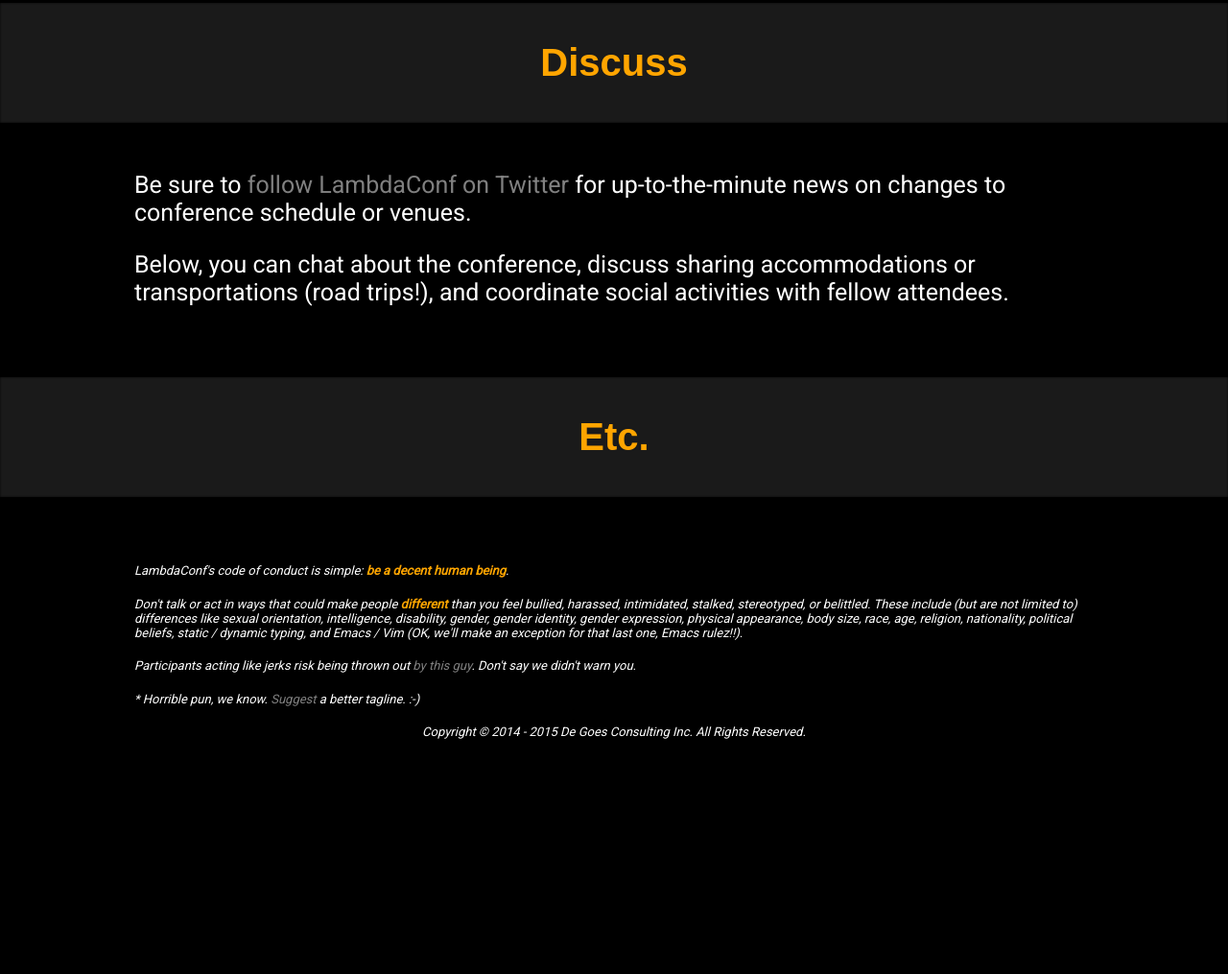
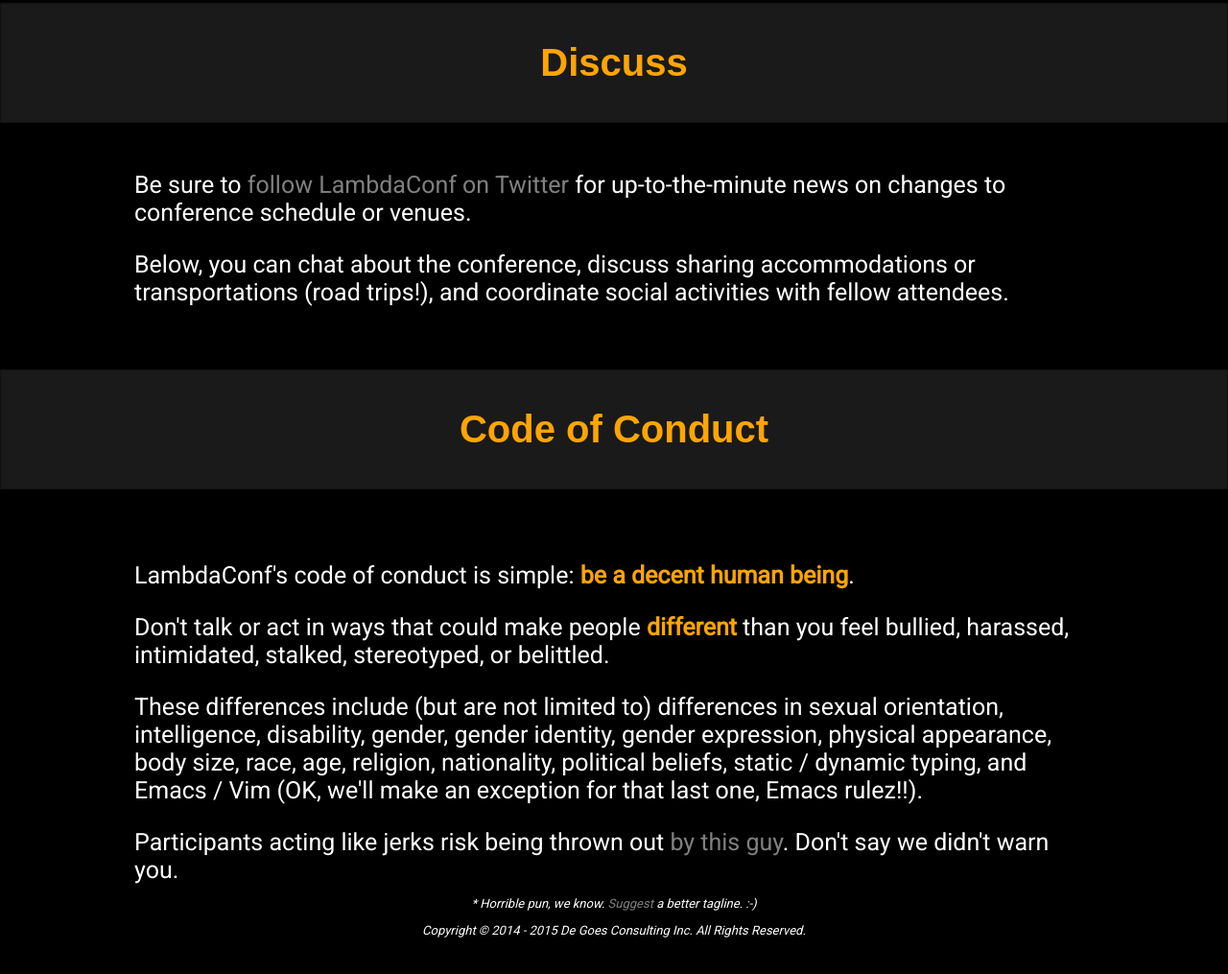
Before and after one commit to degoes-consulting/degoes-consulting.github.io, a plain HTML site: page lambdaconf-2015/index.html in a window 1280 px wide. Shown: the part 8770-9785 px from the top of the page at 96% size. Before the commit the page ends 9590 px from the top, so only its background shows below. Drawn offline with nearby package versions, Linux system fonts and the light colour scheme; a script that the page names is missing; a web font is replaced by a local one.

Commit message:
add proper coc section instead of as a footnote

```diff
--- a/lambdaconf-2015/index.html
+++ b/lambdaconf-2015/index.html
@@ -275,14 +275,14 @@
         padding-bottom: 1.5em;
       }
       #social div#disqus_thread {
-        padding-top: 1.5em;
+        padding-top: 1em;
       }
       #content #etc p {
-        padding-top: 1.5em;
+        padding-top: 1em;
+      }
+      #content p.legal {
         font-size: 13px;
         font-style: italic;
-      }
-      #content #etc p#legal {
         text-align: center;
       }
     </style>
@@ -600,21 +600,24 @@
           </div>
         </div>
         <div id="etc">
-          <h1 id="etc-h1">Etc.</h1>
+          <h1 id="etc-h1">Code of Conduct</h1>
           <div class="inner">
             <p>
               LambdaConf's code of conduct is simple: <strong>be a decent human being</strong>.
             </p>
             <p>
-              Don't talk or act in ways that could make people <strong>different</strong> than you feel bullied, harassed, intimidated, stalked, stereotyped, or belittled. These include (but are not limited to) differences like sexual orientation, intelligence, disability, gender, gender identity, gender expression, physical appearance, body size, race, age, religion, nationality, political beliefs, static / dynamic typing, and Emacs / Vim (OK, we'll make an exception for that last one, Emacs rulez!!).
+              Don't talk or act in ways that could make people <strong>different</strong> than you feel bullied, harassed, intimidated, stalked, stereotyped, or belittled.
+            </p>
+            <p>
+              These differences include (but are not limited to) differences in sexual orientation, intelligence, disability, gender, gender identity, gender expression, physical appearance, body size, race, age, religion, nationality, political beliefs, static / dynamic typing, and Emacs / Vim (OK, we'll make an exception for that last one, Emacs rulez!!).
             </p>
             <p>
               Participants acting like jerks risk being thrown out <a href="images/john-a-de-goes.jpg">by this guy</a>. Don't say we didn't warn you.
             </p>
 
-            <p id="note1">* Horrible pun, we know. <a href="mailto:john@degoes.net">Suggest</a> a better tagline. :-) </p>
+            <p class="legal">* Horrible pun, we know. <a href="mailto:john@degoes.net">Suggest</a> a better tagline. :-) </p>
 
-            <p id="legal">Copyright &copy; 2014 - 2015 De Goes Consulting Inc. All Rights Reserved.</p>
+            <p class="legal">Copyright &copy; 2014 - 2015 De Goes Consulting Inc. All Rights Reserved.</p>
           </div>
         </div>
       </div>
```
